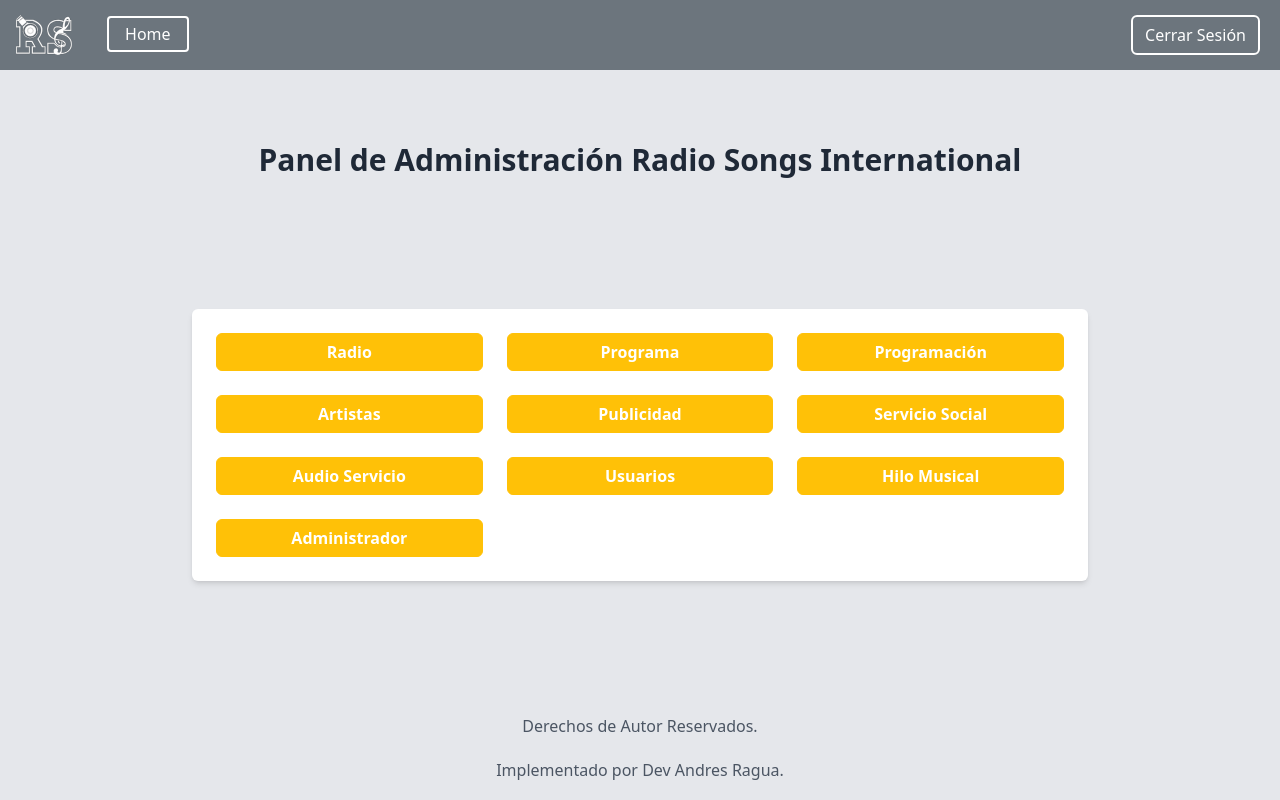
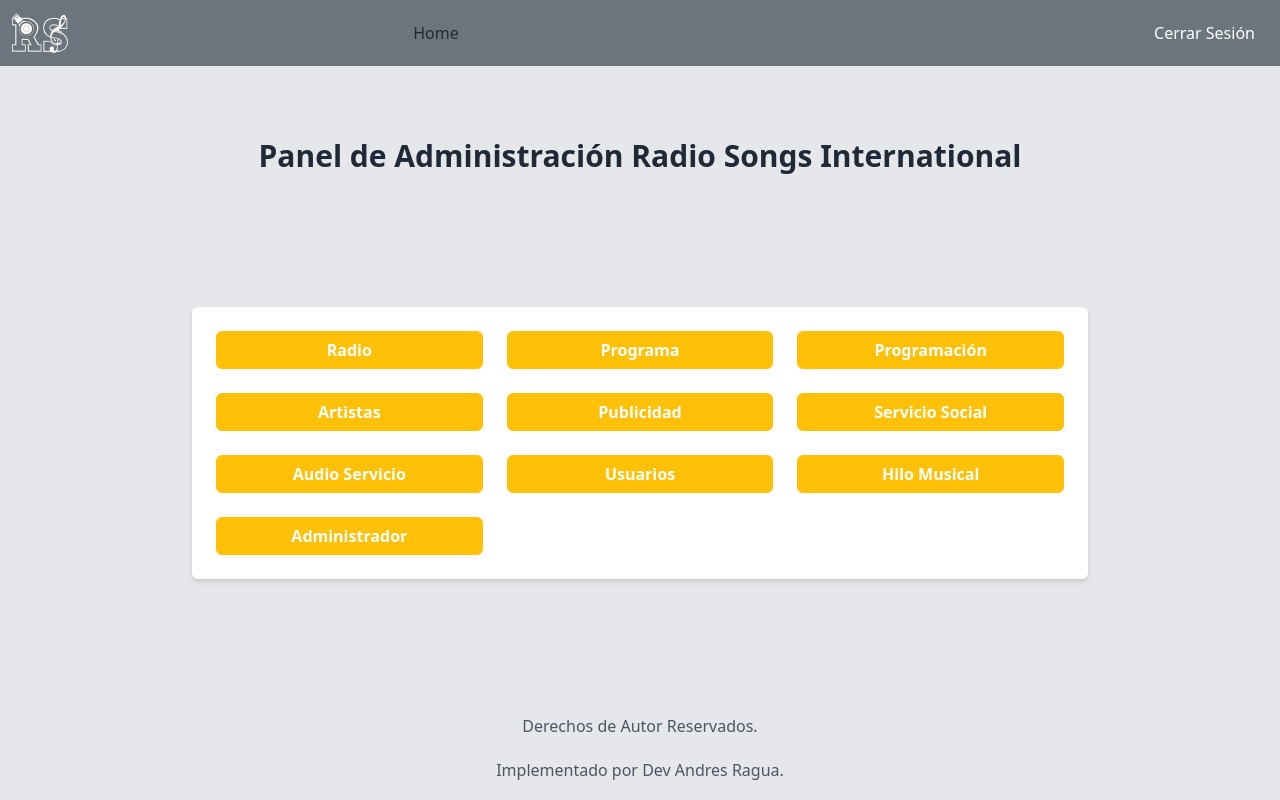
Before and after one commit to AndresRagua/RSI_Frontend, a React (Create React App) app: page /admin in a window 1280 px wide. Built offline with nearby package versions, Linux system fonts and the light colour scheme; no server answers; sample sign-in values are in the browser's storage.

Commit message:
Nuevos cambios navbar

```diff
--- a/src/App.jsx
+++ b/src/App.jsx
@@ -37,10 +37,10 @@ const App = () => {
         <Route path="/admin/audio_servicio" element={<PrivateRoute><AudioServicio /></PrivateRoute>} />
         <Route path="/admin/usuario" element={<PrivateRoute><Usuario /></PrivateRoute>} />
         <Route path="/admin/hilo" element={<PrivateRoute><HiloMusical /></PrivateRoute>} />
+        <Route path="/admin/administrador" element={<PrivateRoute><Administrador /></PrivateRoute>} />
         {/*
-        <Route path="/admin/administrador" element={<PrivateRoute><Administrador /></PrivateRoute>} />
+        <Route path="/administrador" element={<Administrador />} />
         */}
-        <Route path="/administrador" element={<Administrador />} />
       </Routes>
     </Router>
   );
--- a/src/components/PublicNavBar.js
+++ b/src/components/PublicNavBar.js
@@ -1,6 +1,6 @@
 import React, { useState, useEffect } from 'react';
 import { Link } from 'react-router-dom';
-import { Navbar, NavbarBrand, NavbarToggler, Collapse, Nav, NavItem, Dropdown, DropdownToggle, DropdownMenu, DropdownItem } from 'reactstrap';
+import { Navbar, NavbarToggler, Collapse, Nav, NavItem, Dropdown, DropdownToggle, DropdownMenu, DropdownItem } from 'reactstrap';
 import logo_rs from '../static/img/Logos/Logo_RS/logo_rs.svg';
 import axios from 'axios';
 
@@ -15,17 +15,20 @@ const NavBarPublic = ({ selectedRadio, setSelectedRadio }) => {
   const toggleDropdown = () => setDropdownOpen(!dropdownOpen);
 
   useEffect(() => {
-    fetchRadios();
-  }, []);
-
     const fetchRadios = async () => {
       try {
         const res = await axios.get(`${API_URL}/radio/obtener`);
         setRadios(res.data);
+        if (res.data.length > 0 && !selectedRadio) {
+          setSelectedRadio(res.data[0].id);
+        }
       } catch (error) {
         console.error("Error fetching radios:", error);
       }
     };
+
+    fetchRadios();
+  }, [selectedRadio, setSelectedRadio]);
 
   // Función para hacer scroll a la sección deseada
   const handleScrollToSection = (sectionId) => {
@@ -37,11 +40,11 @@ const NavBarPublic = ({ selectedRadio, setSelectedRadio }) => {
 
   return (
     <Navbar color="dark" dark expand="md" className="navbar-custom">
-      <NavbarBrand tag={Link} to="/" className="px-4">
+      <Link to="/" className="navbar-brand">
         <img src={logo_rs} alt="Logo" style={{ height: '40px' }} />
-      </NavbarBrand>
+      </Link>
       <div className="radio-dropdown">
-        <Dropdown isOpen={dropdownOpen} toggle={toggleDropdown} direction="down">
+        <Dropdown isOpen={dropdownOpen} toggle={toggleDropdown}>
           <DropdownToggle caret className="btn-secondary">
             {radios.find(radio => radio.id === selectedRadio)?.nombre || 'Seleccionar Radio'}
           </DropdownToggle>
@@ -58,8 +61,8 @@ const NavBarPublic = ({ selectedRadio, setSelectedRadio }) => {
           </DropdownMenu>
         </Dropdown>
       </div>
-      <NavbarToggler onClick={toggle} className="ms-auto" />
-      <Collapse isOpen={isOpen} navbar className="justify-content-start">
+      <NavbarToggler onClick={toggle} />
+      <Collapse isOpen={isOpen} navbar className="justify-content-end">
         <Nav navbar>
           <NavItem>
             <Link to="/" className="nav-link text-white btn-custom">
@@ -73,15 +76,6 @@ const NavBarPublic = ({ selectedRadio, setSelectedRadio }) => {
               onClick={() => handleScrollToSection('servicios')}
             >
               SERVICIO
-            </span>
-          </NavItem>
-          <NavItem>
-            <span
-              className="nav-link text-white"
-              style={{ cursor: 'pointer' }}
-              onClick={() => handleScrollToSection('artistas')}
-            >
-              ARTISTAS
             </span>
           </NavItem>
           <NavItem>
@@ -106,6 +100,15 @@ const NavBarPublic = ({ selectedRadio, setSelectedRadio }) => {
             <span
               className="nav-link text-white"
               style={{ cursor: 'pointer' }}
+              onClick={() => handleScrollToSection('artistas')}
+            >
+              ARTISTAS
+            </span>
+          </NavItem>
+          <NavItem>
+            <span
+              className="nav-link text-white"
+              style={{ cursor: 'pointer' }}
               onClick={() => handleScrollToSection('contacto')}
             >
               CONTACTO
--- a/src/index.css
+++ b/src/index.css
@@ -4,92 +4,201 @@
 @tailwind utilities;
 @import '@fortawesome/fontawesome-free/css/all.min.css';
 
+
+/* Estilos generales */
 .navbar-custom {
   display: flex;
   align-items: center;
-  justify-content: space-between;
+  justify-content: space-between !important;
+  padding: 0 0.5rem; /* Reducir padding general */
+}
+
+.navbar-brand {
+  order: 1;
+  flex-shrink: 0 !important;
 }
 
 .radio-dropdown {
-  order: 1;
-  padding-right: 4px;
+  order: 2;
+  flex-shrink: 0 !important;
+  margin: 0 0.25rem; /* Reducir márgenes para que todo quepa en una fila */
 }
 
-.navbar-brand {
-  padding-left: 4px;
-  padding-right: 3px;
+.navbar-toggler {
+  order: 3;
+  margin-left: 0.25rem; /* Reducir margen izquierdo del toggler */
 }
 
-@media (max-width: 767.98px) {
+/* Pantallas pequeñas: 360x640 (móvil pequeño) */
+@media (max-width: 392px) {
   .navbar-custom {
     flex-direction: row;
-    justify-content: space-between;
   }
 
   .navbar-brand {
     order: 1;
-    padding: 0 !important;
-    margin: 0 !important;
   }
 
   .radio-dropdown {
     order: 2;
-    flex: 1;
-    text-align: center;
+    flex-grow: 1;
+    display: flex;
+    justify-content: center;
+    margin: 0 0.25rem; /* Reducir márgenes para que todo quepa en una fila */
   }
 
   .navbar-toggler {
     order: 3;
   }
 
-  .collapse.navbar-collapse {
-    flex-basis: 100%;
-    justify-content: center;
+  .dropdown-toggle {
+    padding-left: 0.25rem !important; /* Reducir padding para ajustar el tamaño */
+    padding-right: 0.25rem !important;
+    font-size: 0.75rem !important; /* Reducir tamaño de fuente */
   }
 }
 
-@media (min-width: 768px) {
+/* Pantallas medianas: 375x667 (móvil medio) */
+@media (min-width: 393px) and (max-width: 767px) {
   .navbar-custom {
     flex-direction: row;
-    justify-content: space-between;
+  }
+
+  .navbar-brand {
+    order: 1 !important;
+  }
+
+  .radio-dropdown {
+    order: 2 !important;
+    flex-grow: 1;
+    display: flex;
+    justify-content: center;
+    margin: 0 0.5rem; /* Márgenes ajustados */
+  }
+
+  .navbar-toggler {
+    order: 3 !important;
+  }
+
+  .dropdown-toggle {
+    padding-left: 0.5rem !important;
+    padding-right: 0.5rem !important;
+    font-size: 0.875rem; /* Ajustar el tamaño de fuente */
+  }
+}
+
+/* Pantallas medianas-grandes: 768px a 1280px */
+@media (min-width: 768px) and (max-width: 1280px) {
+  .navbar-custom {
+    flex-direction: row;
+    justify-content: space-between !important;
+  }
+
+  .navbar-brand {
+    order: 1 !important;
+    margin-right: auto !important;
+    flex-shrink: 0 !important;
+  }
+
+  .radio-dropdown {
+    order: 2 !important;
+    flex-grow: 1 !important;
+    display: flex !important;
+    justify-content: center !important;
+    margin: 0 auto !important; /* Centramos el dropdown */
+  }
+
+  .navbar-toggler {
+    order: 3 !important;
+    margin-left: auto !important;
+    flex-shrink: 0 !important;
+  }
+
+  .collapse.navbar-collapse {
+    flex-basis: auto !important;
+    justify-content: center !important;
+    order: 4 !important;
+  }
+
+  .navbar-nav {
+    order: 5 !important;
+    margin-left: auto !important;
+  }
+}
+
+
+
+/* Ordenadores portátiles: 1366x768 */
+@media (min-width: 1281px) and (max-width: 1440px) {
+  .navbar-custom {
+    flex-direction: row;
+    padding: 0 2rem;
+  }
+
+  .navbar-brand {
+    order: 1;
+  }
+
+  .radio-dropdown {
+    order: 2;
+    margin-left: auto !important;
   }
 
   .navbar-collapse {
-    display: flex;
-    justify-content: flex-start;
+    order: 3;
+    justify-content: flex-end;
+  }
+}
+
+/* Escritorios medianos: 1440x900 */
+@media (min-width: 1441px) and (max-width: 1920px) {
+  .navbar-custom {
+    flex-direction: row;
+    padding: 0 3rem;
   }
 
-  .navbar-collapse .me-auto {
+  .navbar-brand {
+    order: 1;
+  }
+
+  .radio-dropdown {
+    order: 2;
+    margin-left: auto;
     margin-right: auto;
   }
 
-  .navbar-collapse .ms-auto {
-    margin-left: auto;
-  }
-
-  .nav-link {
-    padding-bottom: 10px !important;
-    border-color: aqua;
+  .navbar-collapse {
+    order: 3;
+    justify-content: flex-end;
   }
 }
 
-.btn-custom {
-  color: white !important;
-  border: 2px solid white !important;
-  background-color: transparent !important;
-  padding: 0.5rem 1rem;
-  border-radius: 0.25rem;
-  text-align: center;
-  display: inline-block;
-  margin: 0 0.5rem;
-  text-decoration: none;
+/* Escritorios grandes: 1920x1080 */
+@media (min-width: 1921px) {
+  .navbar-custom {
+    flex-direction: row;
+    padding: 0 4rem;
+  }
+
+  .navbar-brand {
+    order: 1;
+  }
+
+  .radio-dropdown {
+    order: 2;
+    margin-left: auto;
+    margin-right: auto;
+  }
+
+  .navbar-collapse {
+    order: 3;
+    justify-content: flex-end;
+  }
 }
 
-.btn-custom:hover {
-  background-color: rgba(255, 255, 255, 0.2) !important;
-  color: white !important;
-  text-decoration: none;
-}
+
+
+
 
 .font-semibold-important {
   font-weight: 700 !important;
```
Lines whose indentation alone changed are shown as unchanged.
